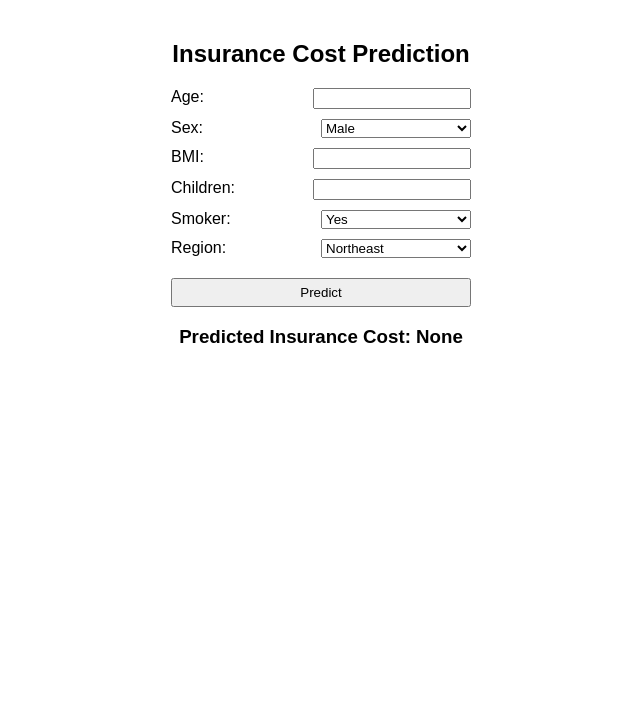
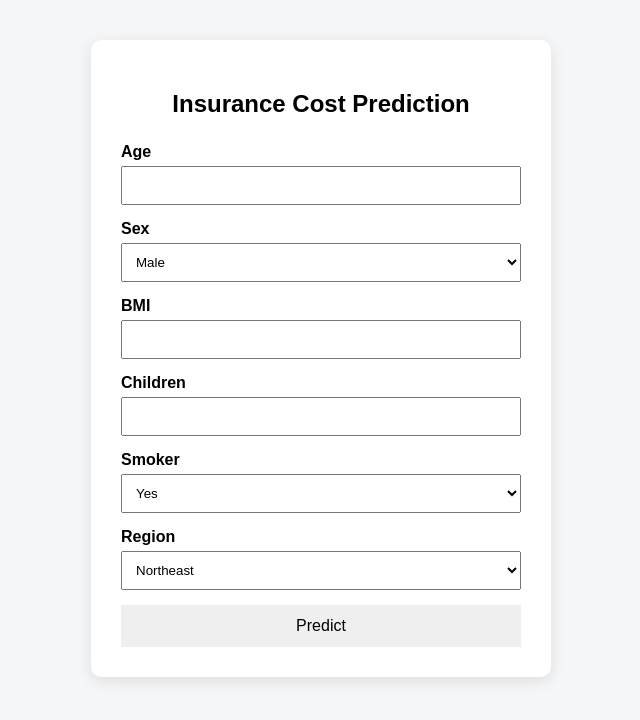
Before and after one commit to Dayasagar060/Insurance_cost-Project, a Flask app: page / in a window 1280 px wide. Shown: the top 720 px of the page, without its empty margins (319-959 px from the left). Run offline with Flask 3, Linux system fonts and the light colour scheme; parts of the project's set-up code (start-up, migrations or seed data) failed here and were passed over.

Commit message:
Deploy insurance prediction app

```diff
--- a/app.py
+++ b/app.py
@@ -2,52 +2,64 @@ from flask import Flask, jsonify, request, render_template
 import pandas as pd
 from src.pipeline.predict_pipeline import PredictPipeline
 
+app = Flask(__name__)
 
-app = Flask(__name__)
 predictor = PredictPipeline()
 
 
-@app.route('/', methods=['GET', 'POST'])
+@app.route("/", methods=["GET", "POST"])
 def home():
+
     prediction = None
-    if request.method == 'POST':
+
+    if request.method == "POST":
+
         try:
-
             data = {
-                'age': int(request.form['age']),
-                'sex': request.form['sex'],
-                'bmi': float(request.form['bmi']),
-                'children': int(request.form['children']),
-                'smoker': request.form['smoker'],
-                'region': request.form['region']
+                "age": int(request.form["age"]),
+                "sex": request.form["sex"],
+                "bmi": float(request.form["bmi"]),
+                "children": int(request.form["children"]),
+                "smoker": request.form["smoker"],
+                "region": request.form["region"]
             }
-
 
             input_df = pd.DataFrame([data])
 
+            prediction = predictor.predict(input_df)
 
-            prediction = predictor.predict(input_df)
             prediction = round(float(prediction[0]), 2)
 
         except Exception as e:
-            # Handle any errors gracefully
-            return render_template('index.html', prediction=f"Error: {str(e)}")
+
+            prediction = f"Error: {str(e)}"
+
+    return render_template(
+        "index.html",
+        prediction=prediction
+    )
 
 
-    return render_template('index.html', prediction=prediction)
-
-
-@app.route('/predict', methods=['POST'])
+@app.route("/predict", methods=["POST"])
 def predict_api():
 
     try:
+
         data = request.get_json()
+
         input_df = pd.DataFrame([data])
+
         prediction = predictor.predict(input_df)
-        return jsonify({'prediction': float(prediction[0])})
+
+        return jsonify({
+            "prediction": float(prediction[0])
+        })
+
     except Exception as e:
-        return jsonify({'error': str(e)}), 400
 
+        return jsonify({
+            "error": str(e)
+        }), 400
 
 if __name__ == "__main__":
-    app.run(debug=True)
+    app.run(host="0.0.0.0", port=5000)
--- a/templates/index.html
+++ b/templates/index.html
@@ -1,36 +1,112 @@
 <!DOCTYPE html>
 <html lang="en">
+
 <head>
     <meta charset="UTF-8">
+
+    <meta name="viewport" content="width=device-width, initial-scale=1.0">
+
     <title>Insurance Cost Prediction</title>
+
     <style>
-        body { font-family: Arial; margin: 40px; }
-        form { width: 300px; margin: auto; display: flex; flex-direction: column; gap: 10px; }
-        label { display: flex; justify-content: space-between; }
-        input, select { width: 150px; }
-        button { margin-top: 10px; padding: 5px; }
-        h2, h3 { text-align: center; }
+
+        body {
+            font-family: Arial, sans-serif;
+            background-color: #f4f6f8;
+            margin: 0;
+            padding: 40px;
+        }
+
+        .container {
+            width: 400px;
+            margin: auto;
+            background: white;
+            padding: 30px;
+            border-radius: 10px;
+            box-shadow: 0 4px 15px rgba(0,0,0,0.1);
+        }
+
+        h2 {
+            text-align: center;
+            margin-bottom: 25px;
+        }
+
+        form {
+            display: flex;
+            flex-direction: column;
+            gap: 15px;
+        }
+
+        label {
+            font-weight: bold;
+        }
+
+        input,
+        select {
+            width: 100%;
+            padding: 10px;
+            margin-top: 5px;
+            box-sizing: border-box;
+        }
+
+        button {
+            padding: 12px;
+            border: none;
+            cursor: pointer;
+            font-size: 16px;
+        }
+
+        .result {
+            margin-top: 25px;
+            text-align: center;
+            font-size: 18px;
+            font-weight: bold;
+        }
+
     </style>
 </head>
+
 <body>
+
+<div class="container">
+
     <h2>Insurance Cost Prediction</h2>
-    <form method="post" action="/">
-        <label>Age: <input type="number" name="age" required></label>
-        <label>Sex:
+
+    <form method="POST" action="/">
+
+        <label>
+            Age
+            <input type="number" name="age" required>
+        </label>
+
+        <label>
+            Sex
             <select name="sex" required>
                 <option value="male">Male</option>
                 <option value="female">Female</option>
             </select>
         </label>
-        <label>BMI: <input type="number" step="0.01" name="bmi" required></label>
-        <label>Children: <input type="number" name="children" required></label>
-        <label>Smoker:
+
+        <label>
+            BMI
+            <input type="number" step="0.01" name="bmi" required>
+        </label>
+
+        <label>
+            Children
+            <input type="number" name="children" required>
+        </label>
+
+        <label>
+            Smoker
             <select name="smoker" required>
                 <option value="yes">Yes</option>
                 <option value="no">No</option>
             </select>
         </label>
-        <label>Region:
+
+        <label>
+            Region
             <select name="region" required>
                 <option value="northeast">Northeast</option>
                 <option value="northwest">Northwest</option>
@@ -38,10 +114,23 @@
                 <option value="southwest">Southwest</option>
             </select>
         </label>
-        <button type="submit">Predict</button>
+
+        <button type="submit">
+            Predict
+        </button>
+
     </form>
-    {% if prediction is defined %}
-    <h3>Predicted Insurance Cost: {{ prediction }}</h3>
+
+    {% if prediction is not none %}
+
+    <div class="result">
+        Predicted Insurance Cost: {{ prediction }}
+    </div>
+
     {% endif %}
+
+</div>
+
 </body>
+
 </html>
```
